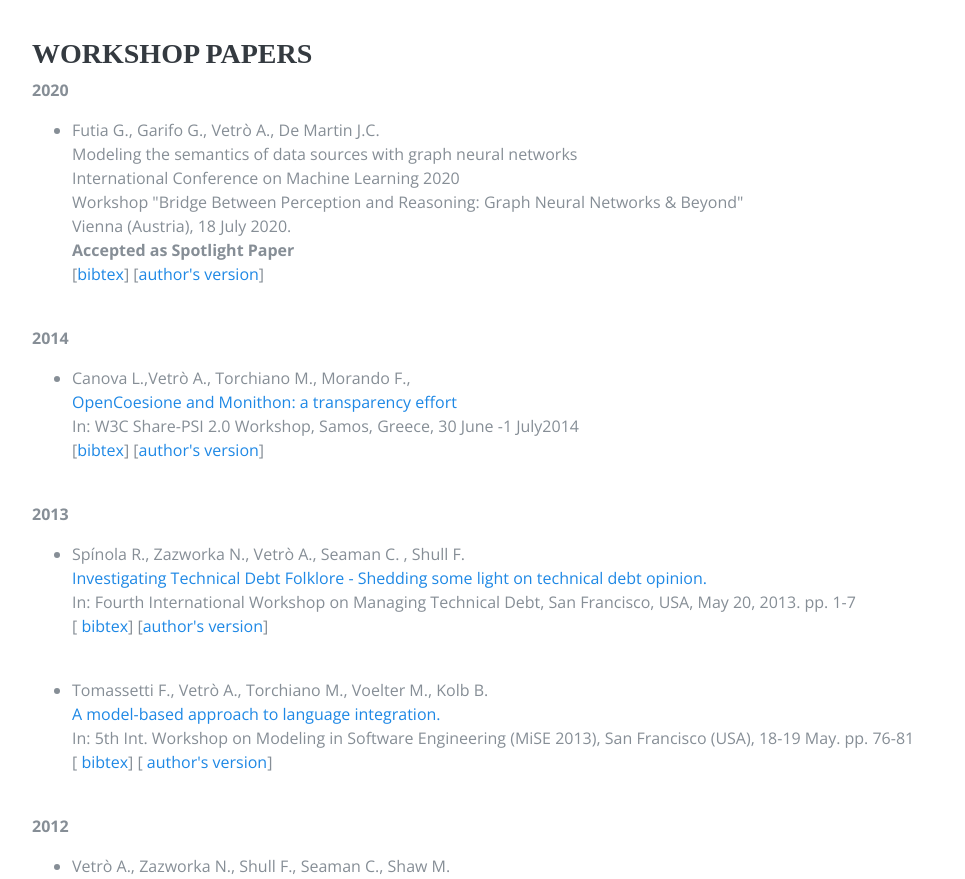
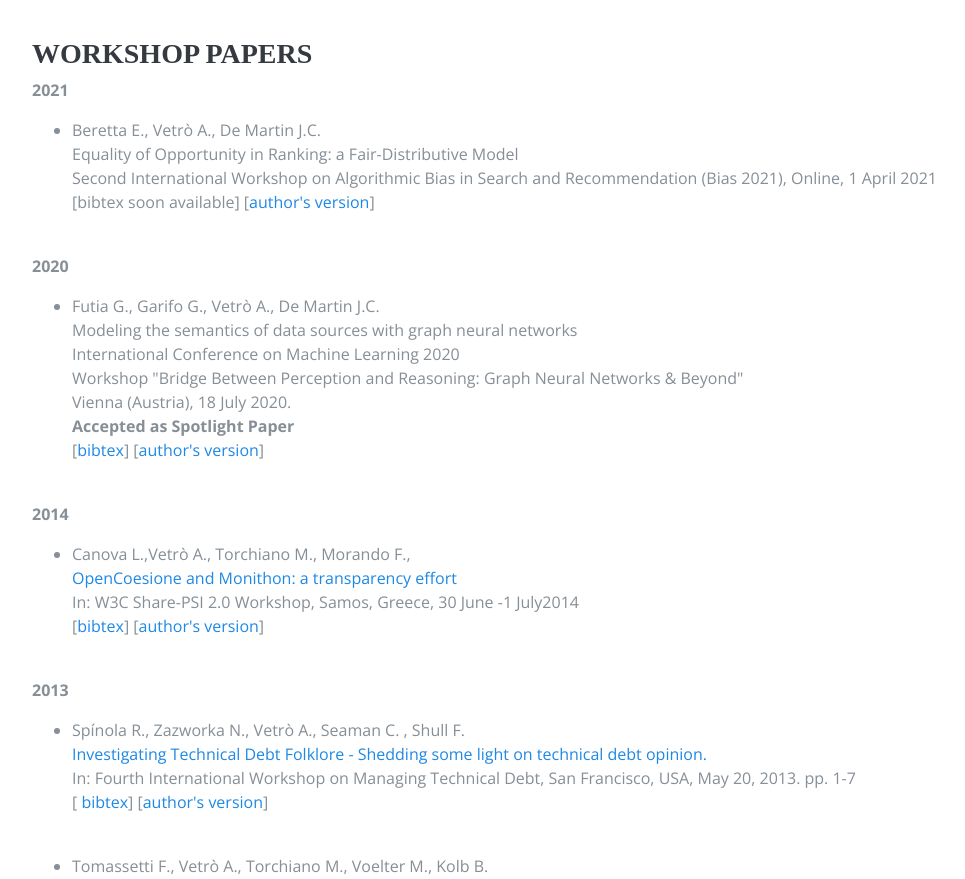
Before and after one commit to phisaz/antoniovetro, a plain HTML site: page publications.html in a window 1280 px wide. Shown: the part 9022-9901 px from the top of the page, without its empty margins (288-1253 px from the left). Drawn offline with nearby package versions, Linux system fonts and the light colour scheme; a web font is replaced by a local one.

Commit message:
workshop bias

```diff
--- a/publications.html
+++ b/publications.html
@@ -824,6 +824,20 @@
                     <h3 id="workshop-papers">WORKSHOP PAPERS</h3>
 
                     <p>
+                        <b> 2021 </b>
+                        <ul>
+                            <li>
+                                Beretta E., Vetr&ograve; A., De Martin J.C. <br>
+                                Equality of Opportunity in Ranking: a Fair-Distributive Model <br>
+                                Second International Workshop on Algorithmic Bias in Search and Recommendation (Bias 2021), Online, 1 April 2021 <br>
+                                [bibtex soon available]
+                                [<a href="./authorsversion/workshops/2021-Bias.pdf">author's version</a>]
+                            </li>
+                            <br>
+                       </ul>
+                   </p>
+
+                    <p>
                         <b> 2020 </b>
                         <ul>
                             <li>
```
Also changed, not shown: 1 other file.
